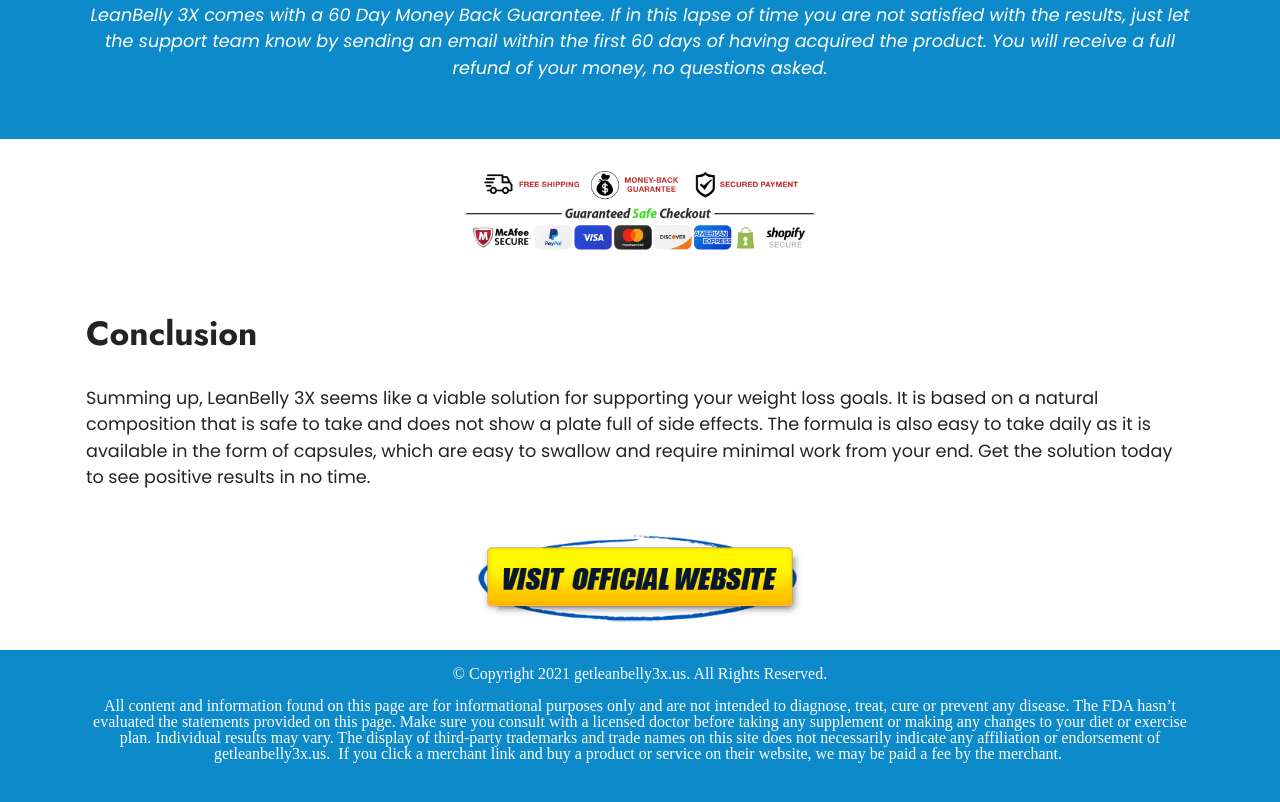
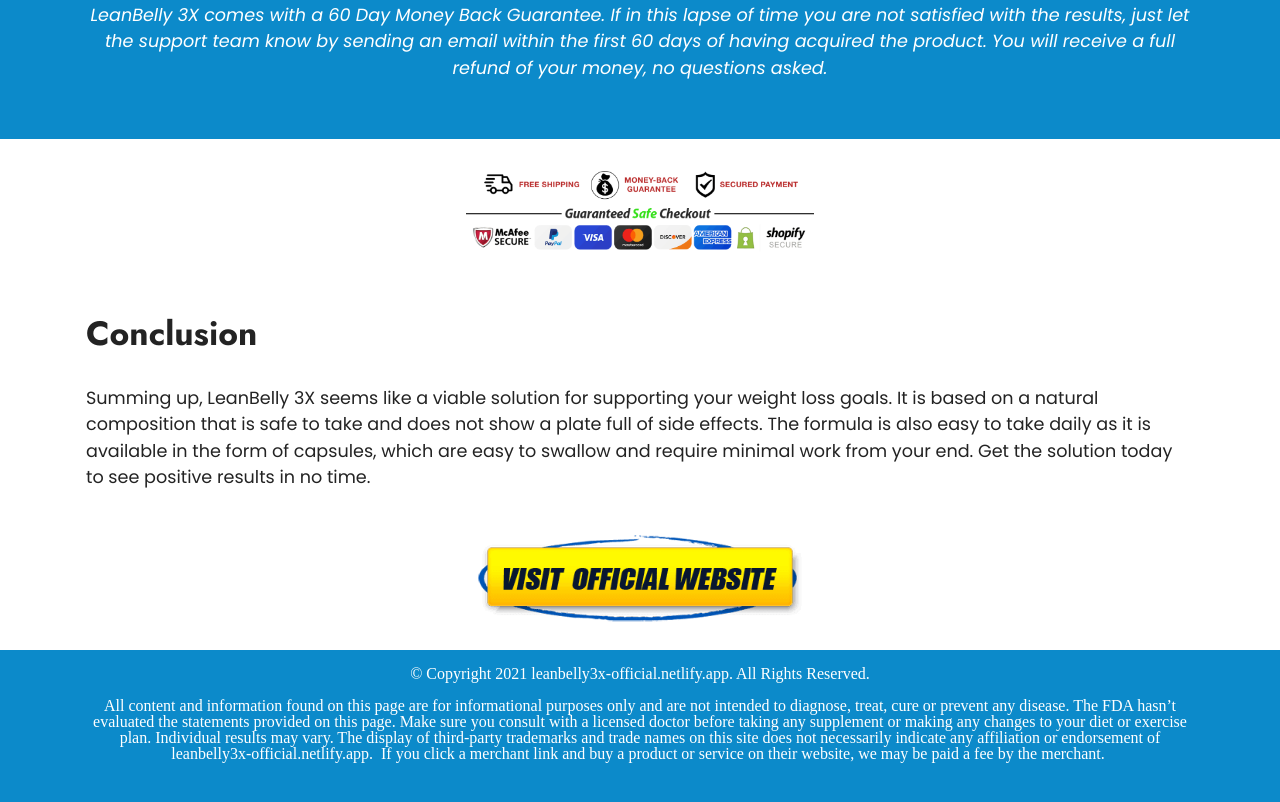
Before and after one commit to bradman905/leanbelly-3x, a plain HTML site: page index.html in a window 1280 px wide. Shown: the part 2351-3153 px from the top of the page. Drawn offline with Linux system fonts and the light colour scheme.

Commit message:
Update index.html

```diff
--- a/index.html
+++ b/index.html
@@ -222,7 +222,7 @@
 
 
             <div class="row row-copirayt">
-                <p class="mbr-text mb-0 mbr-fonts-style mbr-white align-center display-7"></p><p>© Copyright 2021 getleanbelly3x.us. All Rights Reserved.</p><p>All content and information found on this page are for informational purposes only and are not intended to diagnose, treat, cure or prevent any disease. The FDA hasn’t evaluated the statements provided on this page. Make sure you consult with a licensed doctor before taking any supplement or making any changes to your diet or exercise plan. Individual results may vary. The display of third-party trademarks and trade names on this site does not necessarily indicate any affiliation or endorsement of getleanbelly3x.us.&nbsp; If you click a merchant link and buy a product or service on their website, we may be paid a fee by the merchant.&nbsp;<br></p><p></p><p></p>
+                <p class="mbr-text mb-0 mbr-fonts-style mbr-white align-center display-7"></p><p>© Copyright 2021 leanbelly3x-official.netlify.app. All Rights Reserved.</p><p>All content and information found on this page are for informational purposes only and are not intended to diagnose, treat, cure or prevent any disease. The FDA hasn’t evaluated the statements provided on this page. Make sure you consult with a licensed doctor before taking any supplement or making any changes to your diet or exercise plan. Individual results may vary. The display of third-party trademarks and trade names on this site does not necessarily indicate any affiliation or endorsement of leanbelly3x-official.netlify.app.&nbsp; If you click a merchant link and buy a product or service on their website, we may be paid a fee by the merchant.&nbsp;<br></p><p></p><p></p>
             </div>
 
 </html>
```
